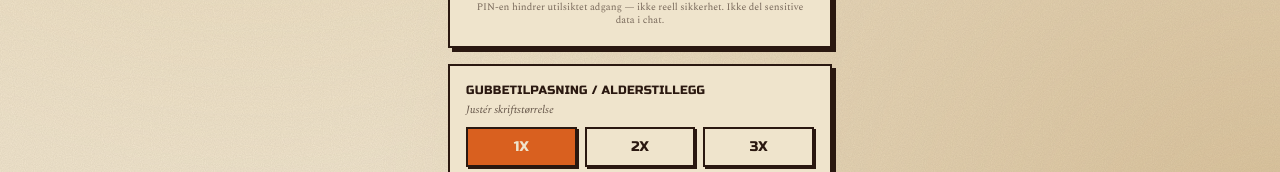
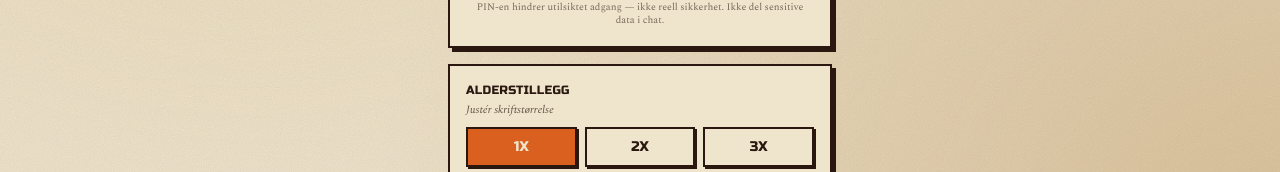
Before and after one commit to gitjanerik/BTC2026, a Vue app: page /#/login in a window 1280 px wide. Shown: the part 535-707 px from the top of the page. Built offline with nearby package versions, Linux system fonts and the light colour scheme; no server answers; the database is empty.

Commit message:
Rename font-scale label to just 'Alderstillegg'
https://claude.ai/code/session_01EAqPLzfTLJ1kD74RTMfsHb

```diff
--- a/src/views/LoginView.vue
+++ b/src/views/LoginView.vue
@@ -91,7 +91,7 @@ async function submit() {
 
         <div class="stamp p-4 mt-4 space-y-3 bg-paper">
           <div>
-            <p class="text-xs stencil mb-1">Gubbetilpasning / alderstillegg</p>
+            <p class="text-xs stencil mb-1">Alderstillegg</p>
             <p class="text-[11px] opacity-70 italic mb-2">Justér skriftstørrelse</p>
             <div class="grid grid-cols-3 gap-2">
               <button
```
